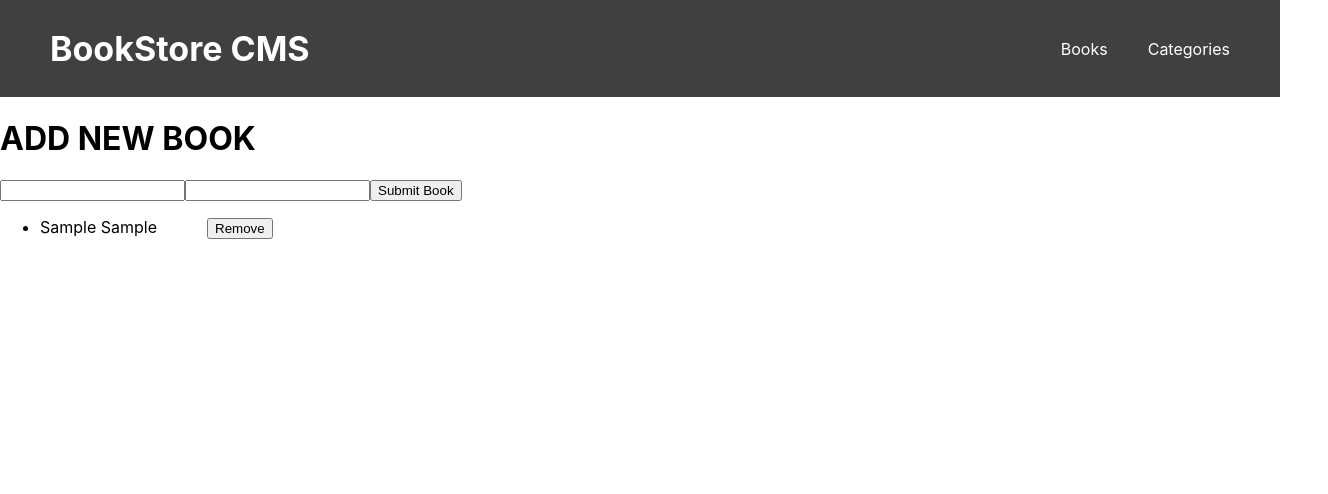
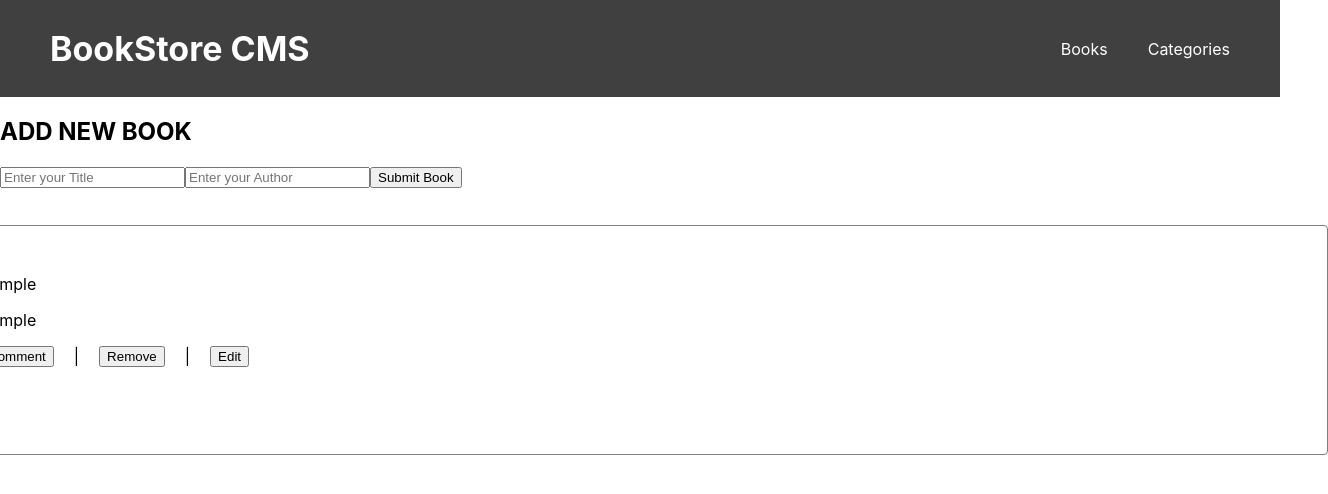
Before and after one commit to ridwanediallo/bookstore, a React (Create React App) app: page / in a window 1280 px wide. Both pictures are taken after typing "Sample", "Sample" into the empty fields and a click on the button "Submit Book". Shown: the top 494 px of the page, 1328 px wide, since content can reach past the window. Built offline with nearby package versions, Linux system fonts and the light colour scheme.

Commit message:
Add actions and reducers

```diff
--- a/src/components/AddBook.js
+++ b/src/components/AddBook.js
@@ -1,35 +1,51 @@
 import React, { useState } from 'react';
+import { useDispatch } from 'react-redux';
+import { nanoid } from '@reduxjs/toolkit';
 
-const AddBook = ({ addBook }) => {
+import { bookAdded } from '../redux/books/bookSlice';
+
+const AddBook = () => {
   const [title, setTitle] = useState('');
   const [author, setAuthor] = useState('');
 
-  const addBooksHandler = (event) => {
-    event.preventDefault();
-    addBook(title, author);
+  const dispatch = useDispatch();
 
+  const onTitleChange = (e) => setTitle(e.target.value);
+  const onAuthorChange = (e) => setAuthor(e.target.value);
+
+  const onSaveBookClick = () => {
+    if (title && author) {
+      dispatch(bookAdded({ id: nanoid(), title, author }));
+    }
     setTitle('');
     setAuthor('');
   };
 
+  const addBookHandler = (e) => {
+    e.preventDefault();
+  };
+
   return (
-    <>
+    <section>
       <h1>ADD NEW BOOK</h1>
-      <form onSubmit={addBooksHandler}>
+      <form onSubmit={addBookHandler}>
         <input
           type="text"
-          value={author}
-          onChange={(e) => setAuthor(e.target.value)}
+          placeholder="Enter your Title"
+          value={title}
+          onChange={onTitleChange}
         />
         <input
           type="text"
-          value={title}
-          onChange={(e) => setTitle(e.target.value)}
+          placeholder="Enter your Author"
+          value={author}
+          onChange={onAuthorChange}
         />
-        <button type="submit">Submit Book</button>
+        <button type="submit" onClick={onSaveBookClick}>
+          Submit Book
+        </button>
       </form>
-    </>
+    </section>
   );
 };
-
 export default AddBook;
--- /dev/null
+++ b/src/components/BookList.css
@@ -0,0 +1,24 @@
+.list-group {
+  list-style: none;
+  margin: 0;
+  padding: 0;
+  display: flex;
+  flex-direction: column;
+  justify-content: center;
+  align-items: center;
+}
+
+.list-item {
+  width: 75rem;
+  height: 10.625rem;
+  margin: 2.313rem 6.25rem 0;
+  padding: 2rem 9.188rem 1.625rem 1.688rem;
+  border-radius: 4px;
+  border: solid 1px grey;
+  background-color: #fff;
+}
+
+.btns {
+  display: flex;
+  gap: 20px;
+}
--- a/src/components/BookList.js
+++ b/src/components/BookList.js
@@ -1,18 +1,36 @@
 import React from 'react';
+import { useSelector, useDispatch } from 'react-redux';
+import { selectBooks, removeBook } from '../redux/books/bookSlice';
 
-const BookList = ({ books }) => (
-  <ul>
-    {books.map((book) => (
-      <li key={book.id} className="list">
-        <span>
-          {book.title}
-          {' '}
-          {book.author}
-        </span>
-        <button type="button" style={{ marginLeft: '50px' }}>Remove</button>
-      </li>
-    ))}
-  </ul>
-);
+import './BookList.css';
+
+const BookList = () => {
+  const books = useSelector(selectBooks);
+  const dispatch = useDispatch();
+  return (
+    <ul className="list-group">
+      {books.map((book) => (
+        <li className="list-item" key={book.id}>
+          <p>{book.title}</p>
+          <p>{book.author}</p>
+          <div className="btns">
+            <button type="button">Comment</button>
+            |
+            <button
+              type="button"
+              onClick={() => {
+                dispatch(removeBook(book.id));
+              }}
+            >
+              Remove
+            </button>
+            |
+            <button type="button">Edit</button>
+          </div>
+        </li>
+      ))}
+    </ul>
+  );
+};
 
 export default BookList;
--- a/src/components/Categories.js
+++ b/src/components/Categories.js
@@ -1,5 +1,21 @@
 import React from 'react';
+import { useSelector, useDispatch } from 'react-redux';
+import { categoriesActions } from '../redux/categories/categoriesSlice';
+import './categories.css';
 
-const Categories = () => <div>Categories</div>;
+const Categories = () => {
+  const dispatch = useDispatch();
+  const show = useSelector((state) => state.categories.showText);
+
+  const toggleTextHandler = () => dispatch(categoriesActions.toggleText());
+  return (
+    <div className="status">
+      <button onClick={toggleTextHandler} type="button" className="status-btn">
+        Check status
+      </button>
+      {show && <h3 className="under-contr">Under Construction</h3>}
+    </div>
+  );
+};
 
 export default Categories;
--- /dev/null
+++ b/src/components/categories.css
@@ -0,0 +1,11 @@
+.status {
+  display: flex;
+  flex-direction: column;
+  justify-content: center;
+  align-items: center;
+  margin-top: 100px;
+}
+
+.status-btn {
+  align-self: center;
+}
--- a/src/index.js
+++ b/src/index.js
@@ -1,12 +1,16 @@
 import React from 'react';
 import ReactDOM from 'react-dom/client';
 import { BrowserRouter as Router } from 'react-router-dom';
+import { Provider } from 'react-redux';
 import './index.css';
 import App from './App';
+import store from './redux/bookStore';
 
 const root = ReactDOM.createRoot(document.getElementById('root'));
 root.render(
-  <Router>
-    <App />
-  </Router>,
+  <Provider store={store}>
+    <Router>
+      <App />
+    </Router>
+  </Provider>,
 );
--- /dev/null
+++ b/src/redux/bookStore.js
@@ -0,0 +1,10 @@
+import { configureStore } from '@reduxjs/toolkit';
+import bookReducer from './books/bookSlice';
+import categoriesReducer from './categories/categoriesSlice';
+
+export default configureStore({
+  reducer: {
+    books: bookReducer,
+    categories: categoriesReducer,
+  },
+});
--- /dev/null
+++ b/src/redux/books/bookSlice.js
@@ -0,0 +1,19 @@
+import { createSlice } from '@reduxjs/toolkit';
+
+export const bookSlice = createSlice({
+  name: 'books',
+  initialState: [],
+  reducers: {
+    bookAdded: (state, action) => {
+      state.push(action.payload);
+    },
+    /* eslint-disable arrow-body-style */
+    removeBook: (state, action) => {
+      return state.filter((book) => book.id !== action.payload);
+    },
+  },
+});
+
+export const selectBooks = (state) => state.books;
+export const { bookAdded, removeBook } = bookSlice.actions;
+export default bookSlice.reducer;
--- /dev/null
+++ b/src/redux/categories/categoriesSlice.js
@@ -0,0 +1,17 @@
+import { createSlice } from '@reduxjs/toolkit';
+
+const categoriesSlice = createSlice({
+  name: 'categories',
+  initialState: { categories: [], showText: false },
+  reducers: {
+    /* eslint-disable no-param-reassign */
+    toggleText(state) {
+      state.showText = !state.showText;
+    },
+  },
+});
+
+export const selectTect = (state) => state.categories;
+export const categoriesActions = categoriesSlice.actions;
+
+export default categoriesSlice.reducer;
```
Also changed, not shown: package.json (+17 -12 lines), 1 other file (tests, documents, lock files or other folders).
